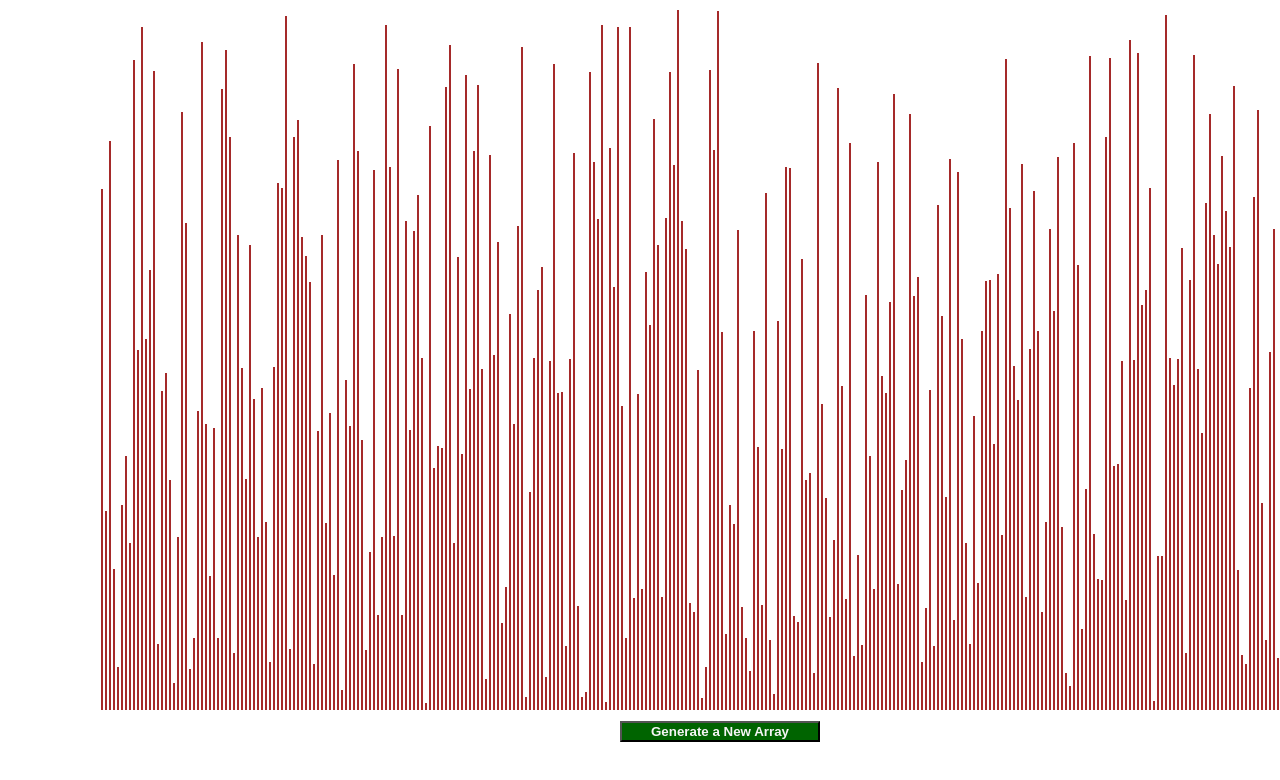
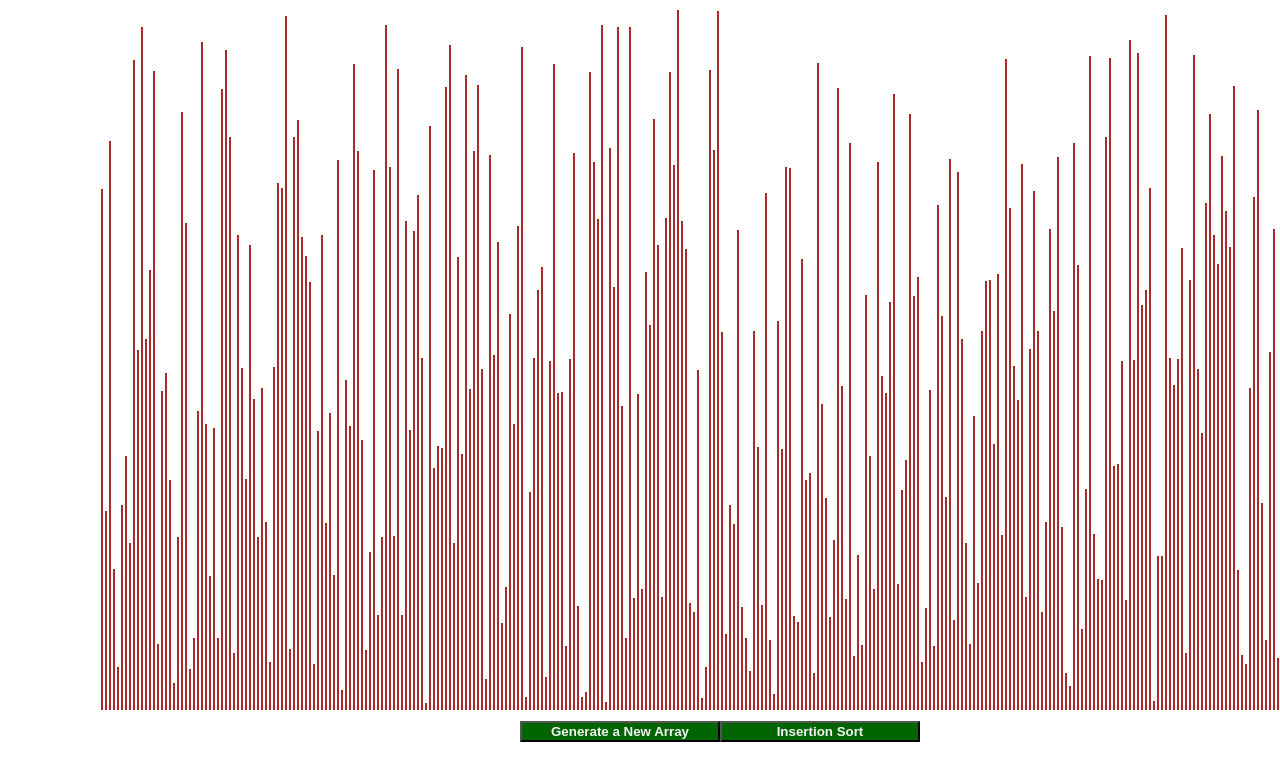
Before and after one commit to cris-her/sorting-visualizer, a React (Create React App) app: page / in a window 1280 px wide. Shown: the top 780 px of the page. Built offline with nearby package versions, Linux system fonts and the light colour scheme.

Commit message:
Adding Insertion Sort algorithm (IS) Adding button commponent which allows user to execute IS

```diff
--- a/src/SortingVisualizer/SortingVisualizer.jsx
+++ b/src/SortingVisualizer/SortingVisualizer.jsx
@@ -22,6 +22,18 @@ export default class SortingVisualizer extends Component {
     this.setState({ array });
   }
 
+  // O(n^2) time \ O(1) space
+  insertionSort(array) {
+    for (let i = 1; i < array.length; i++) {
+      let j = i;
+      while (j > 0 && array[j] < array[j - 1]) {
+        [array[j - 1], array[j]] = [array[j], array[j - 1]];
+        j--;
+      }
+    }
+    this.setState({ array });
+  }
+
   render() {
     const { array } = this.state;
 
@@ -40,6 +52,9 @@ export default class SortingVisualizer extends Component {
           <button className="button" onClick={() => this.resetArray()}>
             Generate a New Array
           </button>
+          <button className="button" onClick={() => this.insertionSort(array)}>
+            Insertion Sort
+          </button>
         </div>
       </div>
     );
```
